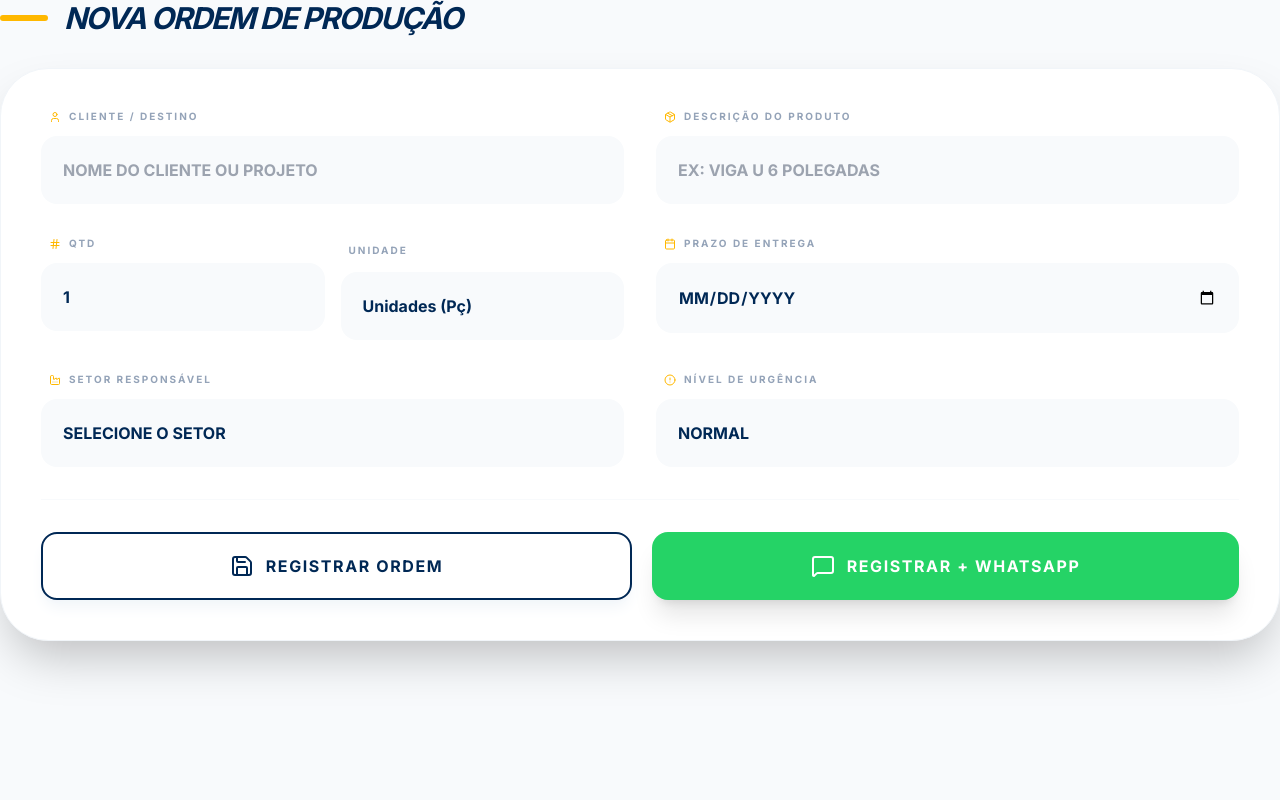
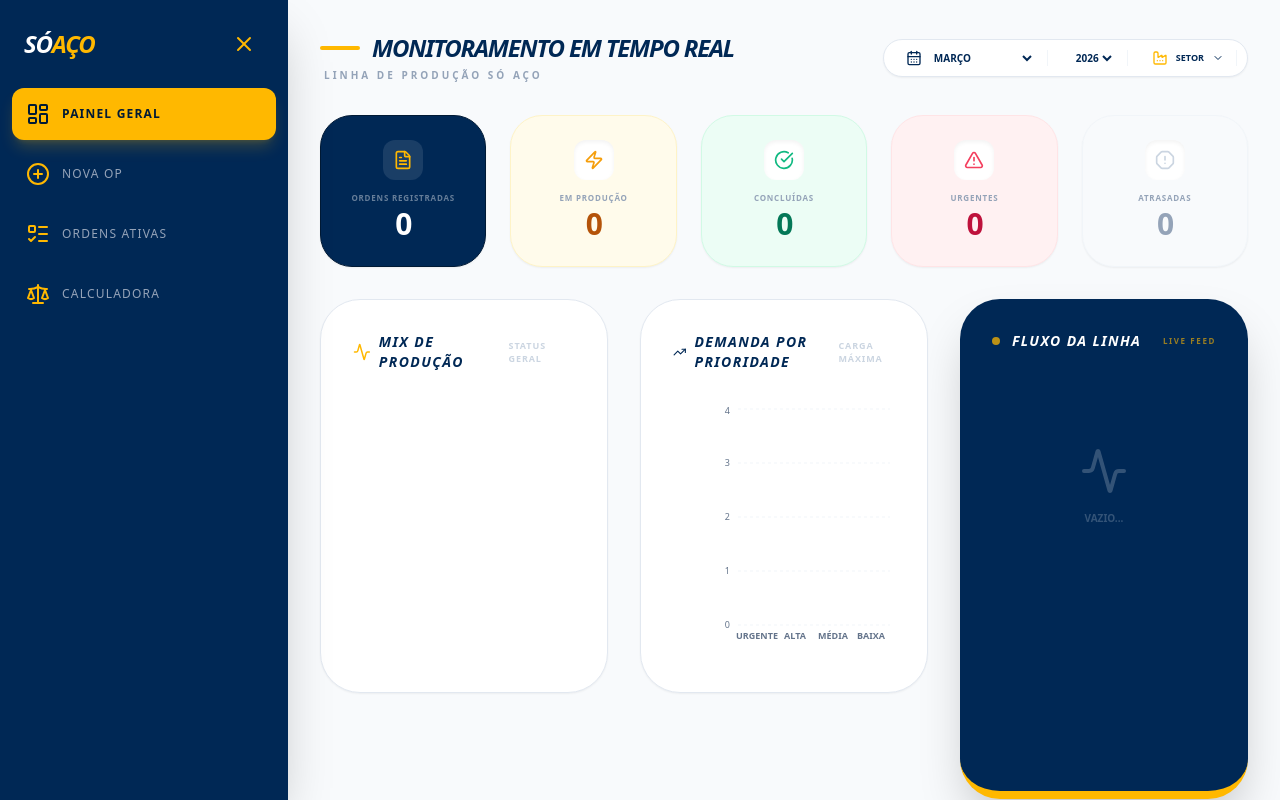
Before and after one commit to pcp2-source/ORDEM-PESO, a React (Vite) app: page / in a window 1280 px wide. Built offline with nearby package versions, Linux system fonts and the light colour scheme.

Commit message:
Add files via upload

```diff
--- a/App.tsx
+++ b/App.tsx
@@ -1,128 +1,78 @@
-import React, { useState } from 'react';
-import { Save, User, Package, AlertCircle, MessageSquare, Factory, Calendar, Hash } from 'lucide-react';
+import React, { useState, useEffect } from 'react';
+import {
+  LayoutDashboard, PlusCircle, ListTodo, Search, Menu, X, Loader2, BrainCircuit,
+  Settings, Table as TableIcon, Factory, UserCheck, Scale, Compass,
+  History as HistoryIcon, Lock, LogIn, LogOut, ShieldAlert, Eye, EyeOff,
+  KeyRound, ShieldCheck
+} from 'lucide-react';
+import { ProductionOrder, OrderStatus, Priority, SystemUser, SystemConfig, WhatsappContact, ProductionSector, ProductionSubSector, AuditEntry, SheetMaterial, TubeRoundMaterial, MetalonSquareMaterial, MetalonRectMaterial, LoadHistoryEntry, EngineeringPart } from './types';
 
-const NewOrderView = () => {
+// IMPORTAÇÃO CORRIGIDA
+import DashboardView from './components/DashboardView';
+import NewOrderView from './components/NewOrderView';
+import OrderListView from './components/OrderListView';
+import PieceOrderFormView from './components/PieceOrderFormView';
+import SettingsView from './components/SettingsView';
+import WeightCalculatorView from './components/WeightCalculatorView';
+import EngineeringRegistryView from './components/EngineeringRegistryView';
+import HistoryView from './components/HistoryView';
+
+const SoAcoLogo = ({ light = false, large = false }) => (
+  <div className="flex items-center gap-2 select-none">
+    <div className={`flex items-baseline font-black italic tracking-tighter ${large ? 'text-5xl' : 'text-2xl'}`}>
+      <span className={light ? 'text-white' : 'text-[#002855]'}>SÓ</span>
+      <span className="text-[#FFB800]">AÇO</span>
+    </div>
+  </div>
+);
+
+const App: React.FC = () => {
+  const [activeTab, setActiveTab] = useState('dashboard');
+  const [isSidebarCollapsed, setIsSidebarCollapsed] = useState(false);
+
+  // ... (mantenha os outros estados de ordens, setores, etc, que já existem no seu arquivo original)
+
   return (
-    <div className="animate-in fade-in slide-in-from-bottom-4 duration-700">
-      {/* TÍTULO DA ABA */}
-      <div className="flex items-center gap-4 mb-8">
-        <div className="h-1.5 w-12 bg-[#FFB800] rounded-full"></div>
-        <h2 className="text-3xl font-black text-[#002855] italic uppercase tracking-tighter">
-          Nova Ordem de Produção
-        </h2>
-      </div>
+    <div className="flex h-screen bg-slate-50 font-sans text-slate-900 overflow-hidden">
+      {/* Sidebar */}
+      <aside className={`${isSidebarCollapsed ? 'w-20' : 'w-72'} bg-[#002855] transition-all duration-300 flex flex-col z-20 shadow-2xl`}>
+        <div className="p-6 flex items-center justify-between">
+          {!isSidebarCollapsed && <SoAcoLogo light />}
+          <button onClick={() => setIsSidebarCollapsed(!isSidebarCollapsed)} className="text-[#FFB800] hover:bg-white/10 p-2 rounded-xl">
+            {isSidebarCollapsed ? <Menu /> : <X />}
+          </button>
+        </div>
 
-      {/* CARD PRINCIPAL - FUNDO BRANCO ARREDONDADO */}
-      <div className="bg-white p-10 rounded-[3rem] border border-slate-100 shadow-2xl">
-        <form className="space-y-8">
+        <nav className="flex-1 px-3 space-y-2 overflow-y-auto custom-scrollbar">
+          <NavItem icon={<LayoutDashboard />} label="Painel Geral" active={activeTab === 'dashboard'} collapsed={isSidebarCollapsed} onClick={() => setActiveTab('dashboard')} />
+          <NavItem icon={<PlusCircle />} label="Nova OP" active={activeTab === 'new'} collapsed={isSidebarCollapsed} onClick={() => setActiveTab('new')} />
+          <NavItem icon={<ListTodo />} label="Ordens Ativas" active={activeTab === 'list'} collapsed={isSidebarCollapsed} onClick={() => setActiveTab('list')} />
+          <NavItem icon={<Scale />} label="Calculadora" active={activeTab === 'calc'} collapsed={isSidebarCollapsed} onClick={() => setActiveTab('calc')} />
+        </nav>
+      </aside>
 
-          {/* GRID PRINCIPAL - 2 COLUNAS NO PC */}
-          <div className="grid grid-cols-1 md:grid-cols-2 gap-8">
+      {/* Main Content */}
+      <main className="flex-1 flex flex-col min-w-0 overflow-hidden relative">
+        <div className="flex-1 overflow-y-auto p-8 custom-scrollbar">
+          {activeTab === 'dashboard' && <DashboardView orders={[]} sectors={[]} subSectors={[]} users={[]} />}
 
-            {/* CLIENTE */}
-            <div className="space-y-3">
-              <label className="text-[10px] font-black text-slate-400 uppercase tracking-[0.2em] ml-2 flex items-center gap-2">
-                <User size={12} className="text-[#FFB800]" /> Cliente / Destino
-              </label>
-              <input
-                type="text"
-                placeholder="NOME DO CLIENTE OU PROJETO"
-                className="w-full p-5 bg-slate-50 border-2 border-transparent rounded-2xl outline-none focus:border-[#FFB800] focus:bg-white transition-all font-bold text-[#002855] uppercase"
-              />
-            </div>
+          {/* CHAMADA CORRIGIDA AQUI */}
+          {activeTab === 'new' && <NewOrderView />}
 
-            {/* PRODUTO */}
-            <div className="space-y-3">
-              <label className="text-[10px] font-black text-slate-400 uppercase tracking-[0.2em] ml-2 flex items-center gap-2">
-                <Package size={12} className="text-[#FFB800]" /> Descrição do Produto
-              </label>
-              <input
-                type="text"
-                placeholder="EX: VIGA U 6 POLEGADAS"
-                className="w-full p-5 bg-slate-50 border-2 border-transparent rounded-2xl outline-none focus:border-[#FFB800] focus:bg-white transition-all font-bold text-[#002855] uppercase"
-              />
-            </div>
-
-            {/* QUANTIDADE E UNIDADE (Lado a Lado) */}
-            <div className="grid grid-cols-2 gap-4">
-              <div className="space-y-3">
-                <label className="text-[10px] font-black text-slate-400 uppercase tracking-[0.2em] ml-2 flex items-center gap-2">
-                  <Hash size={12} className="text-[#FFB800]" /> Qtd
-                </label>
-                <input
-                  type="number"
-                  defaultValue="1"
-                  className="w-full p-5 bg-slate-50 border-2 border-transparent rounded-2xl font-bold text-[#002855]"
-                />
-              </div>
-              <div className="space-y-3">
-                <label className="text-[10px] font-black text-slate-400 uppercase tracking-[0.2em] ml-2">Unidade</label>
-                <select className="w-full p-5 bg-slate-50 border-2 border-transparent rounded-2xl font-bold text-[#002855] appearance-none cursor-pointer">
-                  <option>Unidades (Pç)</option>
-                  <option>Peso (Kg)</option>
-                  <option>Metros (m)</option>
-                </select>
-              </div>
-            </div>
-
-            {/* PRAZO DE ENTREGA */}
-            <div className="space-y-3">
-              <label className="text-[10px] font-black text-slate-400 uppercase tracking-[0.2em] ml-2 flex items-center gap-2">
-                <Calendar size={12} className="text-[#FFB800]" /> Prazo de Entrega
-              </label>
-              <input
-                type="date"
-                className="w-full p-5 bg-slate-50 border-2 border-transparent rounded-2xl font-bold text-[#002855] uppercase cursor-pointer"
-              />
-            </div>
-
-            {/* SETOR RESPONSÁVEL */}
-            <div className="space-y-3">
-              <label className="text-[10px] font-black text-slate-400 uppercase tracking-[0.2em] ml-2 flex items-center gap-2">
-                <Factory size={12} className="text-[#FFB800]" /> Setor Responsável
-              </label>
-              <select className="w-full p-5 bg-slate-50 border-2 border-transparent rounded-2xl font-bold text-[#002855] appearance-none cursor-pointer">
-                <option value="">SELECIONE O SETOR</option>
-                <option>CORTE E DOBRA</option>
-                <option>SOLDA / MONTAGEM</option>
-                <option>PINTURA</option>
-                <option>EXPEDIÇÃO</option>
-              </select>
-            </div>
-
-            {/* NÍVEL DE URGÊNCIA */}
-            <div className="space-y-3">
-              <label className="text-[10px] font-black text-slate-400 uppercase tracking-[0.2em] ml-2 flex items-center gap-2">
-                <AlertCircle size={12} className="text-[#FFB800]" /> Nível de Urgência
-              </label>
-              <select className="w-full p-5 bg-slate-50 border-2 border-transparent rounded-2xl font-bold text-[#002855] appearance-none cursor-pointer">
-                <option value="LOW">BAIXA</option>
-                <option value="MEDIUM" selected>NORMAL</option>
-                <option value="HIGH">ALTA</option>
-                <option value="URGENT">URGENTE</option>
-              </select>
-            </div>
-          </div>
-
-          {/* BOTÕES IGUAIS AO PRINT */}
-          <div className="flex flex-col md:flex-row items-stretch gap-5 pt-8 border-t border-slate-50">
-            <button
-              type="button"
-              className="flex-1 bg-white border-2 border-[#002855] text-[#002855] hover:bg-slate-50 font-black uppercase tracking-widest py-5 px-8 rounded-2xl flex items-center justify-center gap-3 transition-all active:scale-95 shadow-lg shadow-slate-100"
-            >
-              <Save className="w-6 h-6" /> REGISTRAR ORDEM
-            </button>
-            <button
-              type="button"
-              className="flex-1 bg-[#25D366] hover:bg-[#128C7E] text-white font-black uppercase tracking-widest py-5 px-8 rounded-2xl flex items-center justify-center gap-3 transition-all shadow-xl active:scale-95"
-            >
-              <MessageSquare className="w-6 h-6" /> REGISTRAR + WHATSAPP
-            </button>
-          </div>
-        </form>
-      </div>
+          {activeTab === 'list' && <OrderListView />}
+          {activeTab === 'calc' && <WeightCalculatorView activeUser={null} />}
+        </div>
+      </main>
     </div>
   );
 };
 
-export default NewOrderView;
+interface NavItemProps { icon: React.ReactNode; label: string; active: boolean; collapsed: boolean; onClick: () => void; }
+const NavItem: React.FC<NavItemProps> = ({ icon, label, active, collapsed, onClick }) => (
+  <button onClick={onClick} className={`w-full flex items-center gap-3 p-3.5 rounded-xl transition-all duration-300 ${active ? 'bg-[#FFB800] text-[#001a35] font-black shadow-lg shadow-[#FFB800]/20' : 'text-slate-400 hover:bg-white/5 hover:text-white'} ${collapsed ? 'justify-center' : ''}`}>
+    <div className={active ? 'text-[#001a35]' : 'text-[#FFB800]'}>{icon}</div>
+    {!collapsed && <span className="text-xs uppercase tracking-widest">{label}</span>}
+  </button>
+);
+
+export default App;
```
